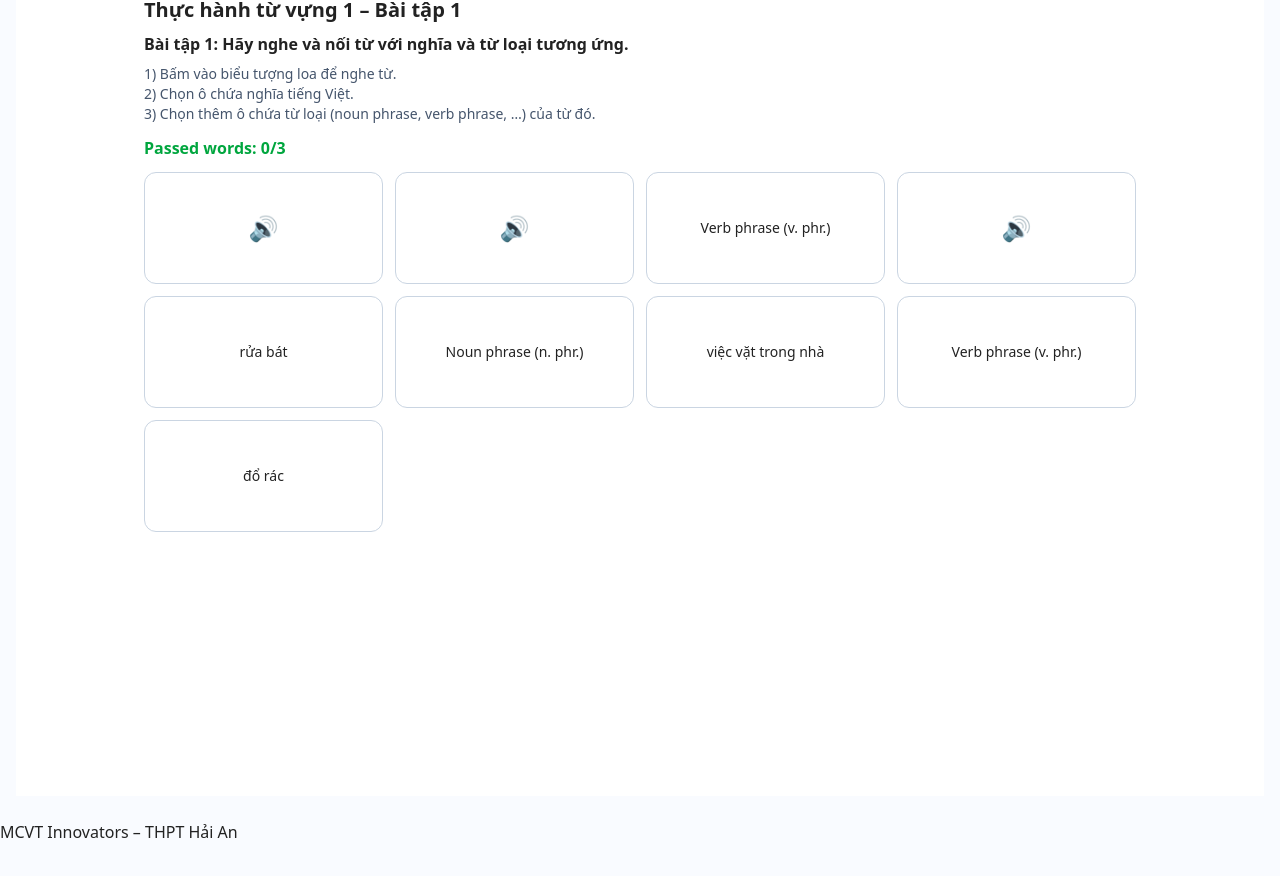
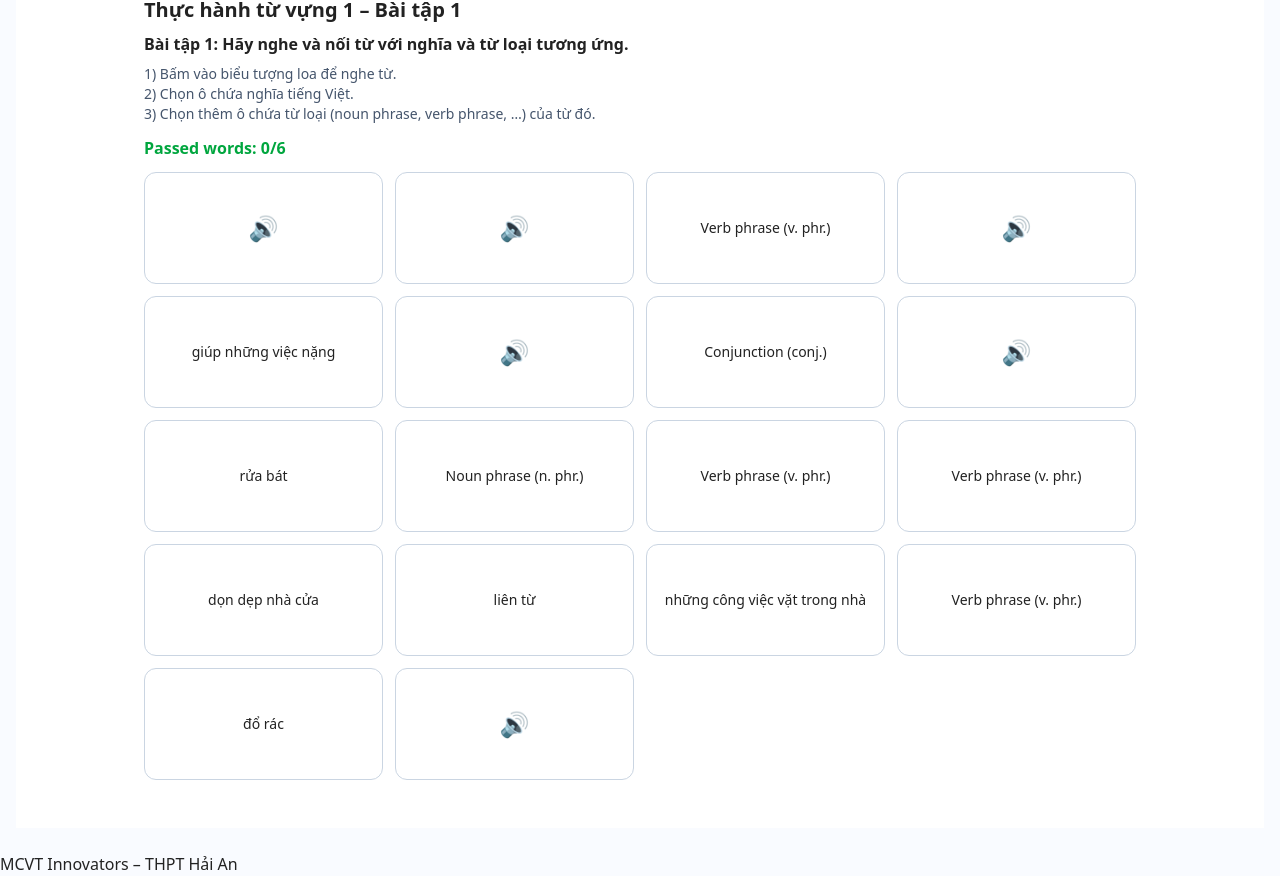
Before and after one commit to Thinit362/my-english-ai, a Next.js app: page /english-10/unit/1/practice-vocabulary-1/ex1 in a window 1280 px wide. Shown: the part 439-1315 px from the top of the page. Before the commit the page ends 1283 px from the top, so only its background shows below. Built offline with nearby package versions, Linux system fonts and the light colour scheme.

Commit message:
Update en10.u1.v1.ex1.ts

```diff
--- a/content/practice/vocab/en10.u1.v1.ex1.ts
+++ b/content/practice/vocab/en10.u1.v1.ex1.ts
@@ -3,12 +3,12 @@
 export type WordType = "noun phrase" | "verb phrase" | "conjunction";
 
 export interface VocabTriple {
-  id: string;          // dùng để ghép 3 ô với nhau
-  en: string;          // từ / cụm từ tiếng Anh
-  vi: string;          // nghĩa tiếng Việt
-  typeLabel: string;   // "Noun phrase (n. phr.)" ...
+  id: string;        // id chung cho bộ 3
+  en: string;        // từ/cụm từ tiếng Anh
+  vi: string;        // nghĩa tiếng Việt
+  typeLabel: string; // nhãn từ loại hiển thị
   wordType: WordType;
-  audioId?: string;    // id audio nếu bạn muốn dùng TTSPlay
+  audioText?: string; // text dùng cho đọc (nếu khác en)
 }
 
 export const u1V1Ex1Data: VocabTriple[] = [
@@ -18,7 +18,6 @@ export const u1V1Ex1Data: VocabTriple[] = [
     vi: "rửa bát",
     typeLabel: "Verb phrase (v. phr.)",
     wordType: "verb phrase",
-    audioId: "en10.u1.v1.w1",
   },
   {
     id: "w2",
@@ -26,15 +25,34 @@ export const u1V1Ex1Data: VocabTriple[] = [
     vi: "đổ rác",
     typeLabel: "Verb phrase (v. phr.)",
     wordType: "verb phrase",
-    audioId: "en10.u1.v1.w2",
   },
   {
     id: "w3",
     en: "household chores",
-    vi: "việc vặt trong nhà",
+    vi: "những công việc vặt trong nhà",
     typeLabel: "Noun phrase (n. phr.)",
     wordType: "noun phrase",
-    audioId: "en10.u1.v1.w3",
   },
-  // ... bạn thêm cho đủ 9 từ giống đề gốc
+  {
+    id: "w4",
+    en: "tidy up the house",
+    vi: "dọn dẹp nhà cửa",
+    typeLabel: "Verb phrase (v. phr.)",
+    wordType: "verb phrase",
+  },
+  {
+    id: "w5",
+    en: "help with the heavy lifting",
+    vi: "giúp những việc nặng",
+    typeLabel: "Verb phrase (v. phr.)",
+    wordType: "verb phrase",
+  },
+  {
+    id: "w6",
+    en: "conjunction",
+    vi: "liên từ",
+    typeLabel: "Conjunction (conj.)",
+    wordType: "conjunction",
+  },
+  // Bạn thêm tiếp cho đủ 9 từ giống đề nhé
 ];
```
